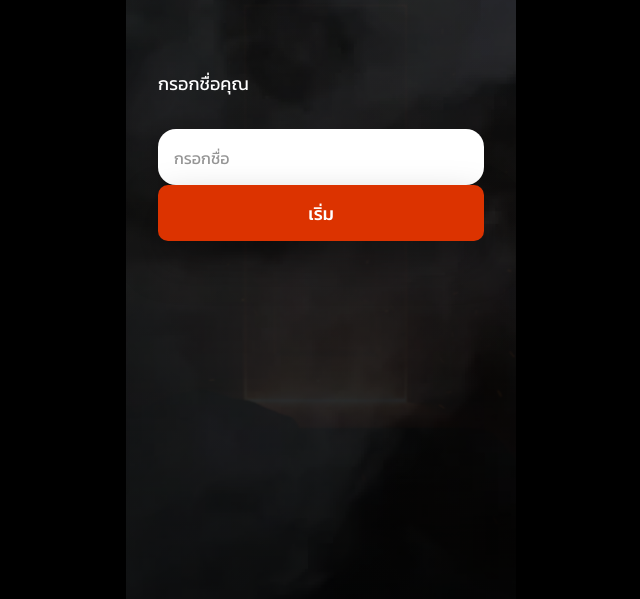
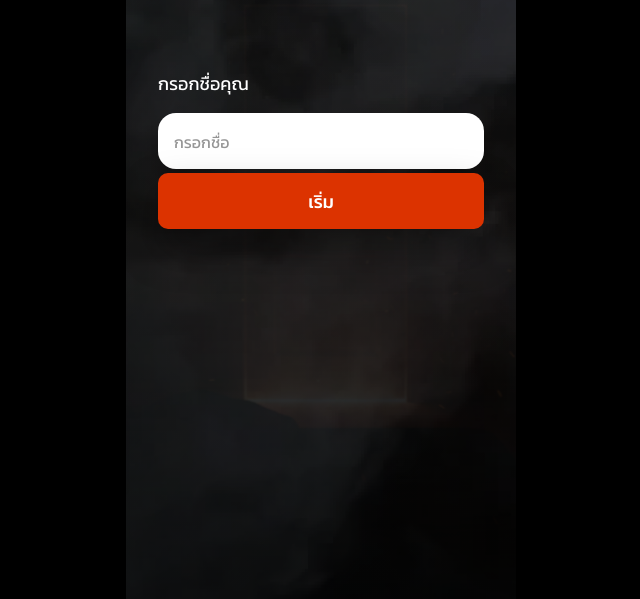
Before and after one commit to PINXCHAYA/fire-scenario-app, a website: page public/index.html in a window 1280 px wide. Shown: the part 245-844 px from the top of the page, without its empty margins (319-959 px from the left). Drawn offline with Linux system fonts and the light colour scheme.

Commit message:
Update styles.css

```diff
--- a/public/styles.css
+++ b/public/styles.css
@@ -185,13 +185,13 @@ h1 {
   margin-top: 48px;
   display: flex;
   flex-direction: column;
-  gap: 20px;
+  gap: 16px;
 }
 
 .label {
   display: block;
   color: var(--white);
-  margin-bottom: 12px;
+  margin-bottom: 4 px;
 
   font-family: "Kanit", Arial, sans-serif;
   font-size: 18px;
@@ -230,7 +230,7 @@ h1 {
 
 .bottom-btn {
   margin-top: auto;
-  margin-bottom: 16px;
+  margin-bottom: 32px;
 }
 
 .primary-btn,
@@ -252,6 +252,8 @@ h1 {
   color: var(--white);
   font-weight: 500;
   box-shadow: var(--shadow);
+
+  margin-top: 4px;
 }
 
 .ghost-btn {
```
